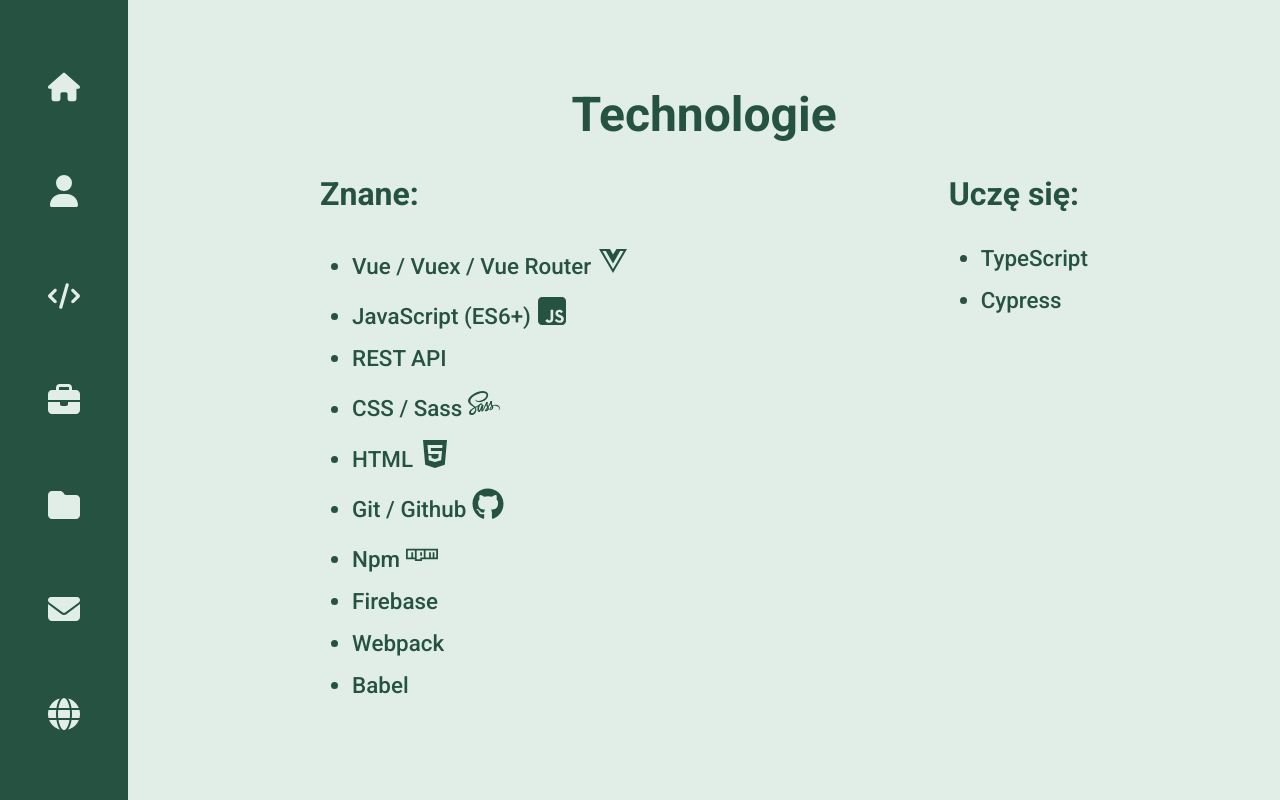
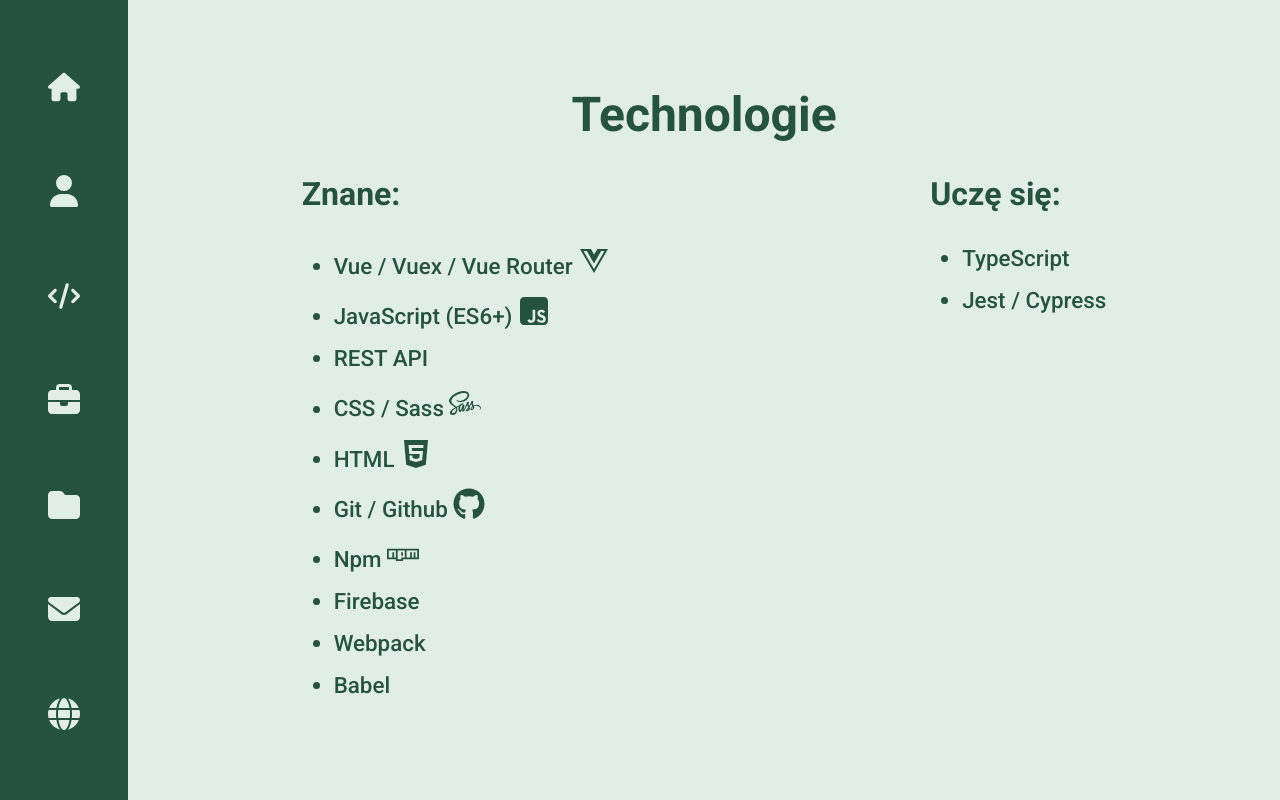
Before and after one commit to Jakub-Klejczyk/Vue-portfolio, a Vue app: page /technology in a window 1280 px wide. Built offline with nearby package versions, Linux system fonts and the light colour scheme.

Commit message:
tech update

```diff
--- a/src/components/Tech.vue
+++ b/src/components/Tech.vue
@@ -81,7 +81,7 @@
         <h3>{{ right }}:</h3>
         <ul>
           <li>TypeScript</li>
-          <li>Cypress</li>
+          <li>Jest / Cypress</li>
         </ul>
       </div>
     </div>
```
